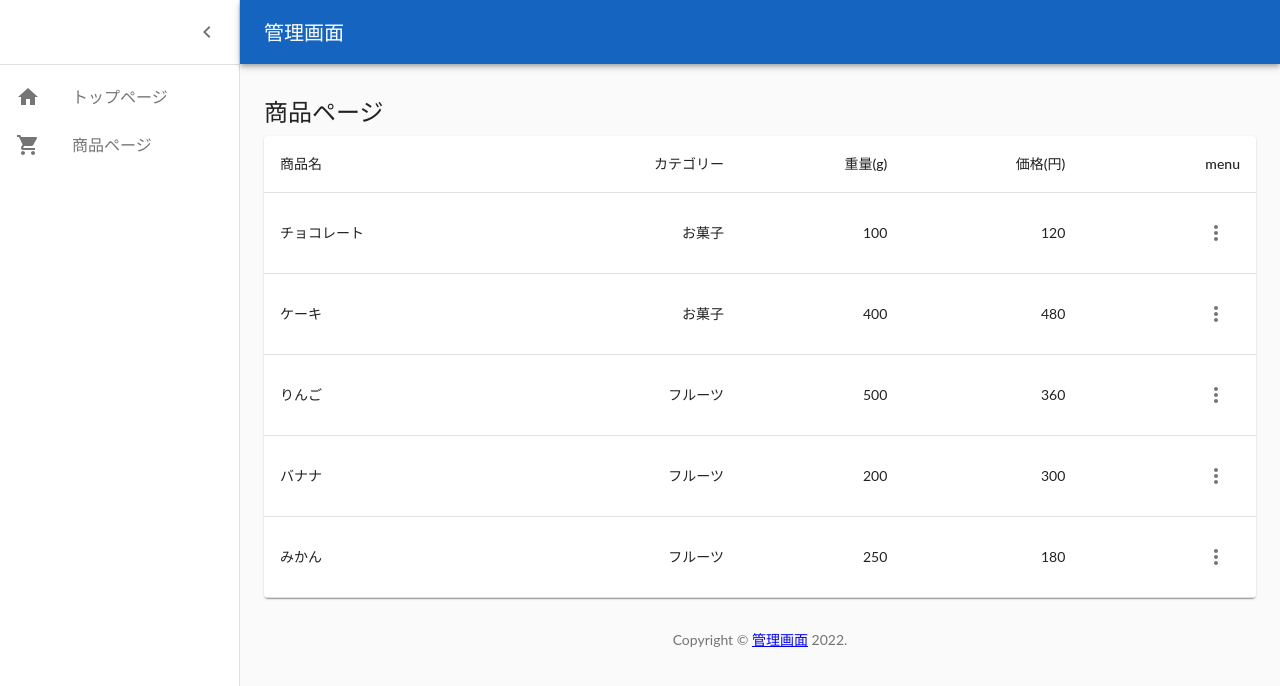
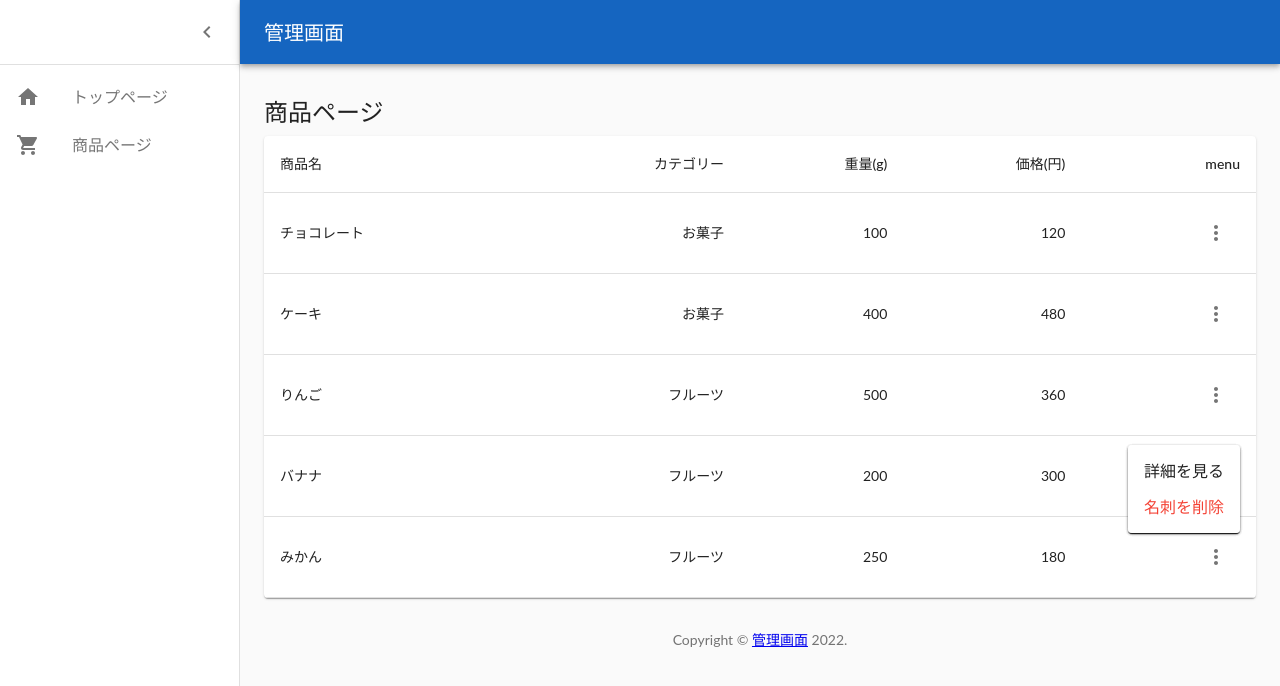
Before and after one commit to ntltss/book-management, a React (Create React App) app: page /products in a window 1280 px wide. Both pictures are taken after a click on the button 1216 px from the left and 314 px from the top of the page. Shown: the top 686 px of the page. Built offline with nearby package versions, Linux system fonts and the light colour scheme.

Commit message:
3点リーダーのポップアップ表示段階（表示場所の調整は必要）

```diff
--- a/src/components/pages/ProductPage.js
+++ b/src/components/pages/ProductPage.js
@@ -1,5 +1,6 @@
-import React from "react";
+import React, { useRef, useState } from "react";
 import GenericTemplate from "../templates/GenericTemplate";
+import LongMenu from "../templates/LongMenu";
 import { makeStyles } from "@material-ui/core/styles";
 import Table from "@material-ui/core/Table";
 import TableBody from "@material-ui/core/TableBody";
@@ -9,7 +10,8 @@ import TableHead from "@material-ui/core/TableHead";
 import TableRow from "@material-ui/core/TableRow";
 import Paper from "@material-ui/core/Paper";
 import { IconButton } from "@material-ui/core";
-import MoreVertIcon from "@material-ui/icons/MoreVert";
+import { MoreVert } from "@material-ui/icons";
+import { grey } from "@material-ui/core/colors";
 
 const createData = (name, category, weight, price) => {
   return { name, category, weight, price };
@@ -29,8 +31,32 @@ const useStyles = makeStyles({
   },
 });
 
-function ProductPage() {
+const ProductPage = ({ item = {}, cardVariant = "" }) => {
   const classes = useStyles();
+  const [open, setOpen] = useState(false);
+  const anchorRef = useRef(null);
+  const handleToggle = () => {
+    setOpen((prevOpen) => !prevOpen);
+  };
+  const handleClose = (e) => {
+    if (anchorRef.current && anchorRef.current.contains(e.target)) {
+      return;
+    }
+    setOpen(false);
+  };
+
+  const actions = [
+    {
+      title: "詳細を見る",
+      color: "inherit",
+      // to: `/${cardVariant}/${item.cardId}`,
+    },
+    {
+      title: "名刺を削除",
+      color: "error",
+      onClick: () => {},
+    },
+  ];
 
   return (
     <GenericTemplate title="商品ページ">
@@ -55,9 +81,21 @@ function ProductPage() {
                 <TableCell align="right">{row.weight}</TableCell>
                 <TableCell align="right">{row.price}</TableCell>
                 <TableCell align="right">
-                  <IconButton>
-                    <MoreVertIcon />
+                  <IconButton
+                    id={`info about ${item.title}`}
+                    aria-label={`info about ${item.title}`}
+                    ref={anchorRef}
+                    onClick={handleToggle}
+                  >
+                    <MoreVert style={{ color: grey[600] }} />
                   </IconButton>
+                  <LongMenu
+                    anchorEl={anchorRef.current}
+                    actions={actions}
+                    open={open}
+                    item={item}
+                    handleClose={handleClose}
+                  />
                 </TableCell>
               </TableRow>
             ))}
@@ -66,6 +104,6 @@ function ProductPage() {
       </TableContainer>
     </GenericTemplate>
   );
-}
+};
 
 export default ProductPage;
--- /dev/null
+++ b/src/components/templates/LongMenu.js
@@ -0,0 +1,63 @@
+import React from "react";
+import {
+  MenuList,
+  MenuItem,
+  Paper,
+  Popper,
+  Grow,
+  ClickAwayListener,
+  Typography,
+} from "@material-ui/core";
+import { useNavigate } from "react-router-dom";
+
+const LongMenu = ({
+  open = false,
+  actions = [],
+  anchorEl = [],
+  item = {},
+  handleClose = () => {},
+}) => {
+  const navigate = useNavigate();
+
+  return (
+    <Popper
+      open={open}
+      anchorEl={anchorEl}
+      placement="bottom-end"
+      transition
+      disablePortal
+      style={{ zIndex: 10000 }}
+    >
+      {({ TransitionProps, placement }) => (
+        <Grow
+          {...TransitionProps}
+          style={{
+            transformOrigin:
+              placement === "bottom-end" ? "right top" : "right bottom",
+          }}
+        >
+          <Paper>
+            <ClickAwayListener onClickAway={handleClose}>
+              <MenuList onClose={handleClose}>
+                {actions.map((action) => (
+                  <MenuItem
+                    key={action.title}
+                    onClose={handleClose}
+                    onClick={() => {
+                      action?.to && navigate(action.to);
+                      action?.onClick && action.onClick();
+                    }}
+                  >
+                    <Typography color={action.color}>{action.title}</Typography>
+                  </MenuItem>
+                ))}
+              </MenuList>
+            </ClickAwayListener>
+          </Paper>
+        </Grow>
+      )}
+    </Popper>
+  );
+};
+
+export default LongMenu;
```
